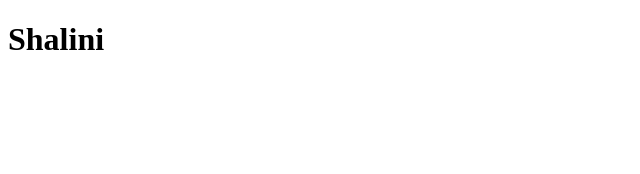
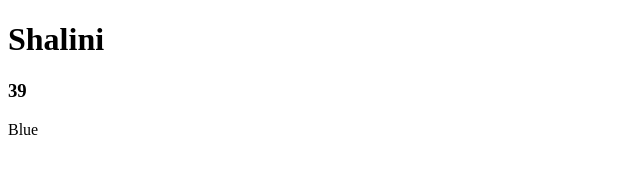
Before and after one commit to shalini9/My-test-repo, a plain HTML site: page index.html in a window 1280 px wide. Shown: the full height of the page, 0-640 px from the left. Drawn offline with Linux system fonts and the light colour scheme.

Commit message:
new h3 and p tag with age and colour

```diff
--- a/index.html
+++ b/index.html
@@ -7,5 +7,7 @@
 </head>
 <body>
   <h1>Shalini</h1>
+  <h3>39</h3>
+  <p>Blue</p>
 </body>
 </html>
```
